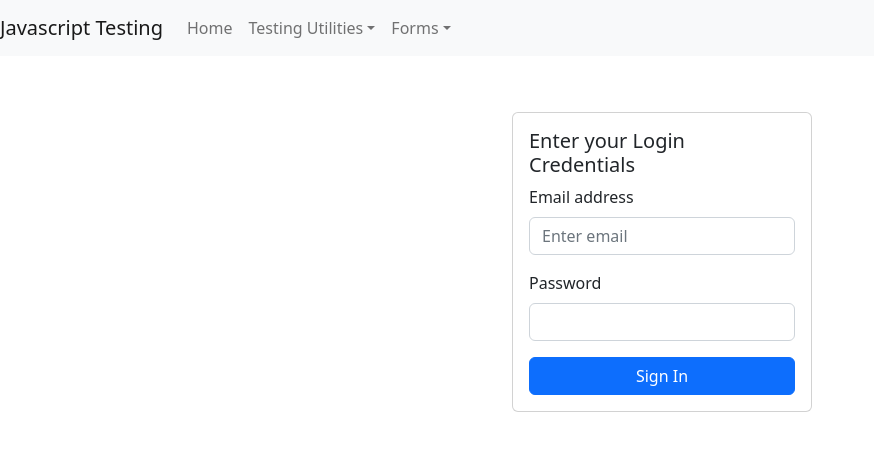
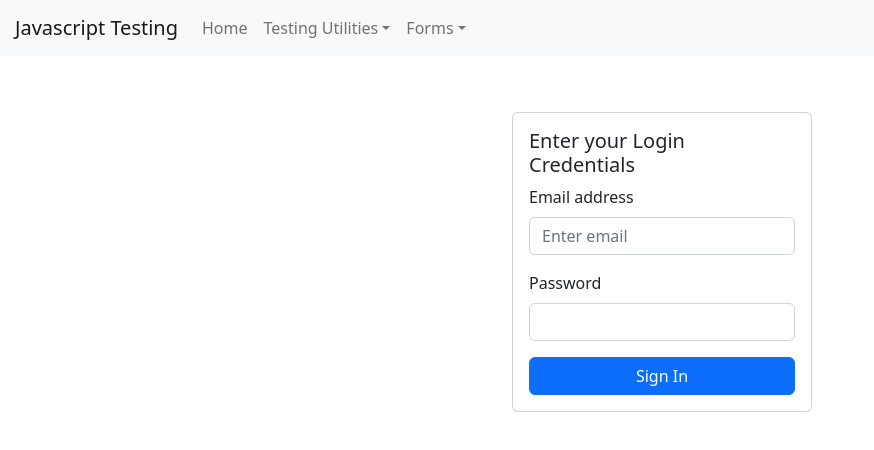
Before and after one commit to lionel5116/ExpressJSReactSQL, a React (Create React App) app in the folder client/: page /DacSchools in a window 1280 px wide. Shown: the top 450 px of the page, without its empty margins (0-874 px from the left). Built offline with nearby package versions, Linux system fonts and the light colour scheme.

Commit message:
some css additions

```diff
--- a/client/package.json
+++ b/client/package.json
@@ -2,6 +2,7 @@
   "name": "javascriptreactproject",
   "version": "0.1.0",
   "private": true,
+  "homepage": ".",
   "dependencies": {
     "@testing-library/jest-dom": "^5.16.5",
     "@testing-library/react": "^13.4.0",
--- a/client/src/NavBarMain/NavbarMain.js
+++ b/client/src/NavBarMain/NavbarMain.js
@@ -8,7 +8,7 @@
   return (
     <div id="MasterContainer">
           <Navbar bg="light" expand="lg">
-            <Navbar.Brand href="#/JavaScriptTesting">Javascript Testing</Navbar.Brand>
+            <Navbar.Brand href="#/JavaScriptTesting" style={myStyles.navBarMarginLeft}>Javascript Testing</Navbar.Brand>
             <Navbar.Toggle aria-controls="basic-navbar-nav" />
             <Navbar.Collapse id="basic-navbar-nav">
               <Nav className="mr-auto">
@@ -32,5 +32,11 @@
 }
 
 
+const myStyles = {
+  navBarMarginLeft: {
+      marginLeft: '15px'
+  },
+};
+
 
 export default NavbarMain
```
